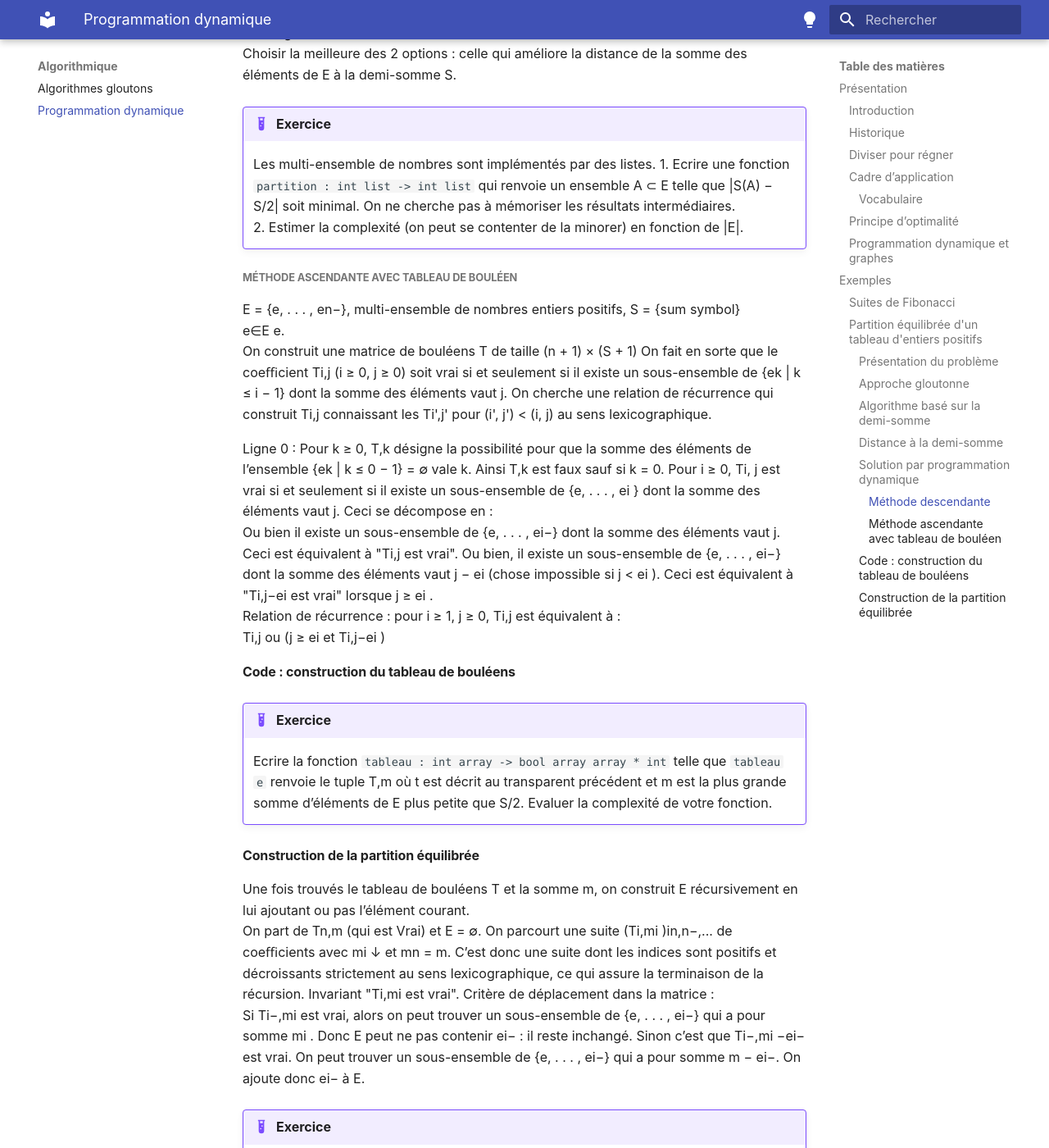
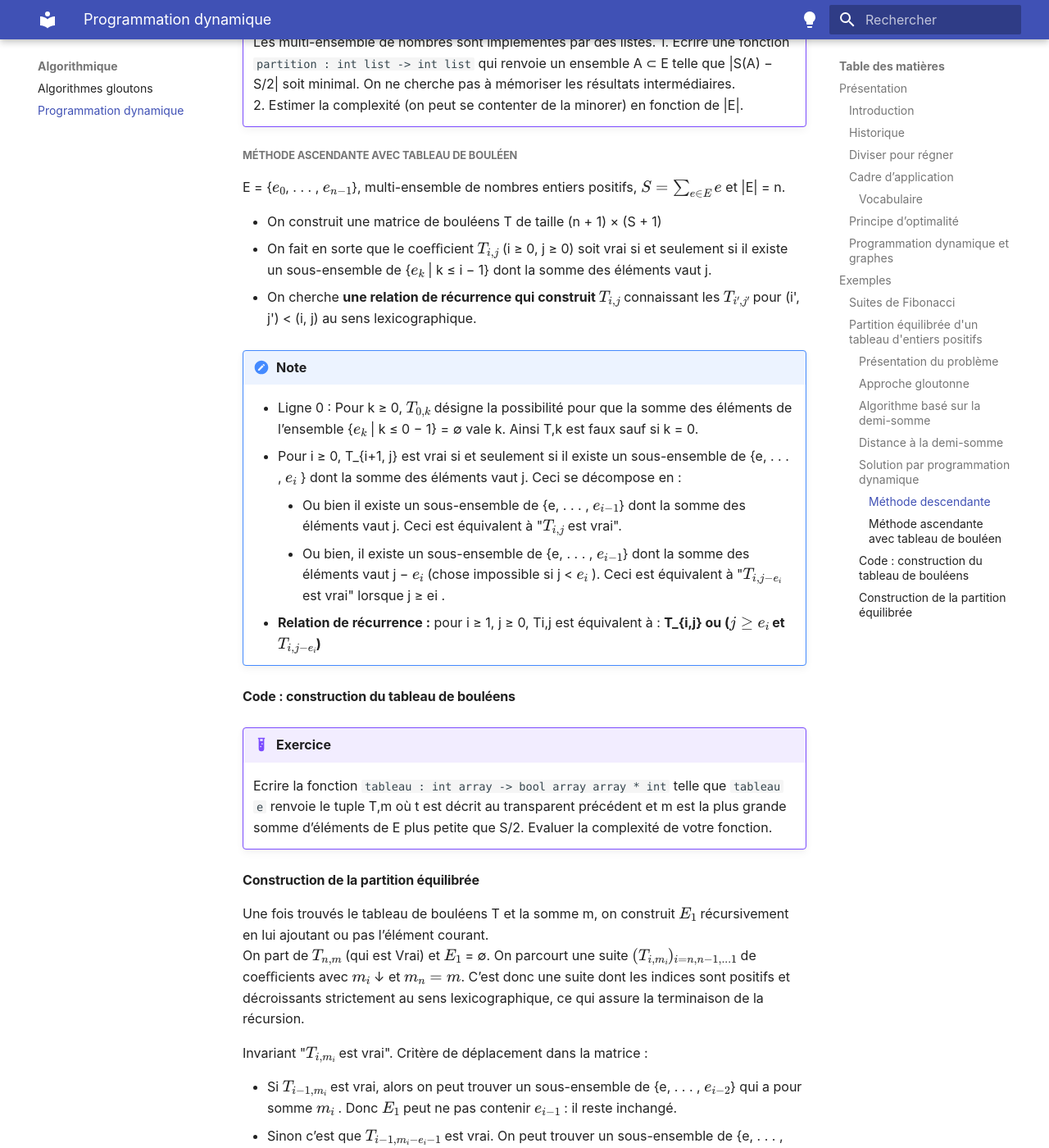
Before and after one commit to mp2i-thiers/mp2i-thiers.github.io, an MkDocs documentation site: the page built from docs/Algorithmique/prodgyn.md, in a window 1280 px wide and 1400 px high, scrolled down 4798 px. Shown: the whole window at 82% size. Built offline with MkDocs 1.6.1 and Material for MkDocs 9.7.7, drawn with Linux system fonts in a browser that asks for light colours; some of the changed text lies outside the part shown.

Commit message:
Programmation dynamique

```diff
--- a/docs/Algorithmique/prodgyn.md
+++ b/docs/Algorithmique/prodgyn.md
@@ -1,7 +1,4 @@
 # Programmation dynamique
-
-!!! danger
-    Ce cours n'a pas été entièrement reverifié après le passage du programme. Pensez à supprimer ce message si vous avez reverifié ce cours
 
 !!! warning
     Ce cours a été automatiquement traduit des transparents de M.Noyer par
@@ -95,7 +92,7 @@ On note S la somme des éléments de $E$ et S(A) la somme des éléments  d’un
 Pour E = {$e, . . . , e_n$} :
 On gère deux sous-ensembles E, E initialisés resp. en {$e_1$}, ∅.
 On place les éléments suivants dans E un à un jusqu’à ce que  §($E_2$) > §($E_1$). Les éléments suivants sont alors placés dans $E_1$ etc.
-**Malheureusement, même en triant les éléments de E , la solution  fournie n’est pas toujours optimale.  **
+**Malheureusement, même en triant les éléments de E , la solution  fournie n’est pas toujours optimale.**
 
 !!! example "Exercice"
     Implanter cet algorithme. Donner sa complexité. Exhiber un exemple où la solution n’est pas optimale.
@@ -123,15 +120,16 @@ On en déduit que **(A, E \ A) réalise une  partition équilibrée de E .**
 
 ##### Méthode descendante
 
-**Maths pas encore faites**
+On cherche ($E_1$, $E_2$), partition équilibrée de E
+La remarque 2 du slide précédent suggère de travailler avec a) la  demi-somme des éléments de E et b) l’ensemble $E_1$ (puisqu’on trouve  alors $E_2$ facilement).
 
-On cherche (E, E), partition équilibrée de E  La remarque 2 du slide précédent suggère de travailler avec a) la  demi-somme des éléments de E et b) l’ensemble E (puisqu’on trouve  alors E facilement).
+Agorithme récursif : On gère un ensemble E et la demi-somme $S = \frac{1}{2}\sum_{e \in E} e$ des éléments de E . On cherche à construire $E_1$.
+Prendre e ∈ E et calculer la distance |$S(E_1) − S$| dans 2 cas :
 
-Agorithme récursif : On gère un ensemble E et la demi-somme  e∈E e des éléments de E . On cherche à construire E.  S =  Prendre e ∈ E et calculer la distance |S(E) − S| dans 2 cas :
-{sum symbol}
-    - En mettant e dans E. Cela revient à ajouter e à la solution au problème  lorsque E = E \ {e} et S = S − e
-    - En ne mettant pas e dans E. On calcule la solution au problème lorsque  E \ {e} et S est inchangé.
-Choisir la meilleure des 2 options : celle qui améliore la distance de la  somme des éléments de E à la demi-somme S.
+- En mettant e dans E. Cela revient à ajouter e à la solution au problème  lorsque E = E \ {e} et S = S − e
+- En ne mettant pas e dans $E_1$. On calcule la solution au problème lorsque E \ {e} et S est inchangé.
+
+**Choisir la meilleure des 2 options : celle qui améliore la distance de la  somme des éléments de $E_1$ à la demi-somme S.**
 
 !!! example "Exercice"
     Les multi-ensemble de nombres sont implémentés par des listes.
@@ -140,14 +138,18 @@ Choisir la meilleure des 2 options : celle qui améliore la distance de la  somm
 
 ##### Méthode ascendante avec tableau de bouléen
 
-E = {e, . . . , en−}, multi-ensemble de nombres entiers positifs,  S = {sum symbol}
-e∈E e.
-On construit une matrice de bouléens T de taille (n + 1) × (S + 1)  On fait en sorte que le coeﬃcient Ti,j (i ≥ 0, j ≥ 0) soit vrai si et  seulement si il existe un sous-ensemble de {ek | k ≤ i − 1} dont la  somme des éléments vaut j.  On cherche une relation de récurrence qui construit Ti,j connaissant les  Ti',j' pour (i', j') < (i, j) au sens lexicographique.
+E = {$e_0$, . . . , $e_{n−1}$}, multi-ensemble de nombres entiers positifs, $S = \sum_{e \in E} e$ et |E| = n.
 
-Ligne 0 : Pour k ≥ 0, T,k désigne la possibilité pour que la somme  des éléments de l’ensemble {ek | k ≤ 0 − 1} = ∅ vale k. Ainsi T,k est  faux sauf si k = 0.  Pour i ≥ 0, Ti, j est vrai si et seulement si il existe un sous-ensemble  de {e, . . . , ei } dont la somme des éléments vaut j. Ceci se décompose  en :
-Ou bien il existe un sous-ensemble de {e, . . . , ei−} dont la somme des  éléments vaut j. Ceci est équivalent à "Ti,j est vrai".  Ou bien, il existe un sous-ensemble de {e, . . . , ei−} dont la somme des  éléments vaut j − ei (chose impossible si j < ei ). Ceci est équivalent à  "Ti,j−ei est vrai" lorsque j ≥ ei .
-Relation de récurrence : pour i ≥ 1, j ≥ 0, Ti,j est équivalent à :
-Ti,j ou (j ≥ ei et Ti,j−ei )
+- On construit une matrice de bouléens T de taille (n + 1) × (S + 1)
+- On fait en sorte que le coeﬃcient $T_{i,j}$ (i ≥ 0, j ≥ 0) soit vrai si et  seulement si il existe un sous-ensemble de {$e_k$ | k ≤ i − 1} dont la  somme des éléments vaut j.
+- On cherche **une relation de récurrence qui construit $T_{i,j}$** connaissant les $T_{i',j'}$ pour (i', j') < (i, j) au sens lexicographique.
+
+!!!note
+    - Ligne 0 : Pour k ≥ 0, $T_{0,k}$ désigne la possibilité pour que la somme  des éléments de l’ensemble {$e_k$ | k ≤ 0 − 1} = ∅ vale k. Ainsi T,k est  faux sauf si k = 0.
+    - Pour i ≥ 0, T_{i+1, j} est vrai si et seulement si il existe un sous-ensemble  de {e, . . . , $e_i$ } dont la somme des éléments vaut j. Ceci se décompose en :
+        - Ou bien il existe un sous-ensemble de {e, . . . , $e_{i−1}$} dont la somme des  éléments vaut j. Ceci est équivalent à "$T_{i,j}$ est vrai".
+        - Ou bien, il existe un sous-ensemble de {e, . . . , $e_{i−1}$} dont la somme des  éléments vaut j − $e_i$ (chose impossible si j < $e_i$ ). Ceci est équivalent à  "$T_{i,j−e_i}$ est vrai" lorsque j ≥ ei .
+    - **Relation de récurrence :** pour i ≥ 1, j ≥ 0, Ti,j est équivalent à :  **T_{i,j} ou ($j ≥ e_i$ et $T_{i,j−e_i}$)**
 
 #### Code : construction du tableau de bouléens
 
@@ -156,9 +158,13 @@ Ti,j ou (j ≥ ei et Ti,j−ei )
 
 #### Construction de la partition équilibrée
 
-Une fois trouvés le tableau de bouléens T et la somme m, on construit E  récursivement en lui ajoutant ou pas l’élément courant.
-On part de Tn,m (qui est Vrai) et E = ∅.  On parcourt une suite (Ti,mi )in,n−,... de coeﬃcients avec mi ↓ et  mn = m.  C’est donc une suite dont les indices sont positifs et décroissants  strictement au sens lexicographique, ce qui assure la terminaison de la  récursion.  Invariant "Ti,mi est vrai". Critère de déplacement dans la matrice :
-Si Ti−,mi est vrai, alors on peut trouver un sous-ensemble de  {e, . . . , ei−} qui a pour somme mi . Donc E peut ne pas contenir  ei− : il reste inchangé.  Sinon c’est que Ti−,mi −ei− est vrai. On peut trouver un sous-ensemble  de {e, . . . , ei−} qui a pour somme m − ei−. On ajoute donc ei− à E.
+Une fois trouvés le tableau de bouléens T et la somme m, on construit $E_1$  récursivement en lui ajoutant ou pas l’élément courant.
+On part de $T_{n,m}$ (qui est Vrai) et $E_1$ = ∅.  On parcourt une suite $(T_{i,m_i})_{i=n,n-1,...1}$ de coeﬃcients avec $m_i$ ↓ et  $m_n = m$.  C’est donc une suite dont les indices sont positifs et décroissants  strictement au sens lexicographique, ce qui assure la terminaison de la  récursion.
+
+Invariant "$T_{i,m_i}$ est vrai". Critère de déplacement dans la matrice :
+
+- Si $T_{i−1,m_i}$ est vrai, alors on peut trouver un sous-ensemble de  {e, . . . , $e_{i−2}$} qui a pour somme $m_i$ . Donc $E_1$ peut ne pas contenir  $e_{i−1}$ : il reste inchangé.
+- Sinon c’est que $T_{i−1,m_i−e_i−1}$ est vrai. On peut trouver un sous-ensemble  de {e, . . . , $e_i−2$} qui a pour somme m − $e_{i−1}$. On ajoute donc $e_{i−1}$ à $E_1$.
 
 !!! example "Exercice"
     Ecrire la fonction `partitition : int array -> int array` telle que `partitition e` renvoie sous forme de tableau l’ensemble E. Donner sa complexité.
```
Also changed, not shown: other parts of docs/Algorithmique/prodgyn.md (+2 -2 lines).
